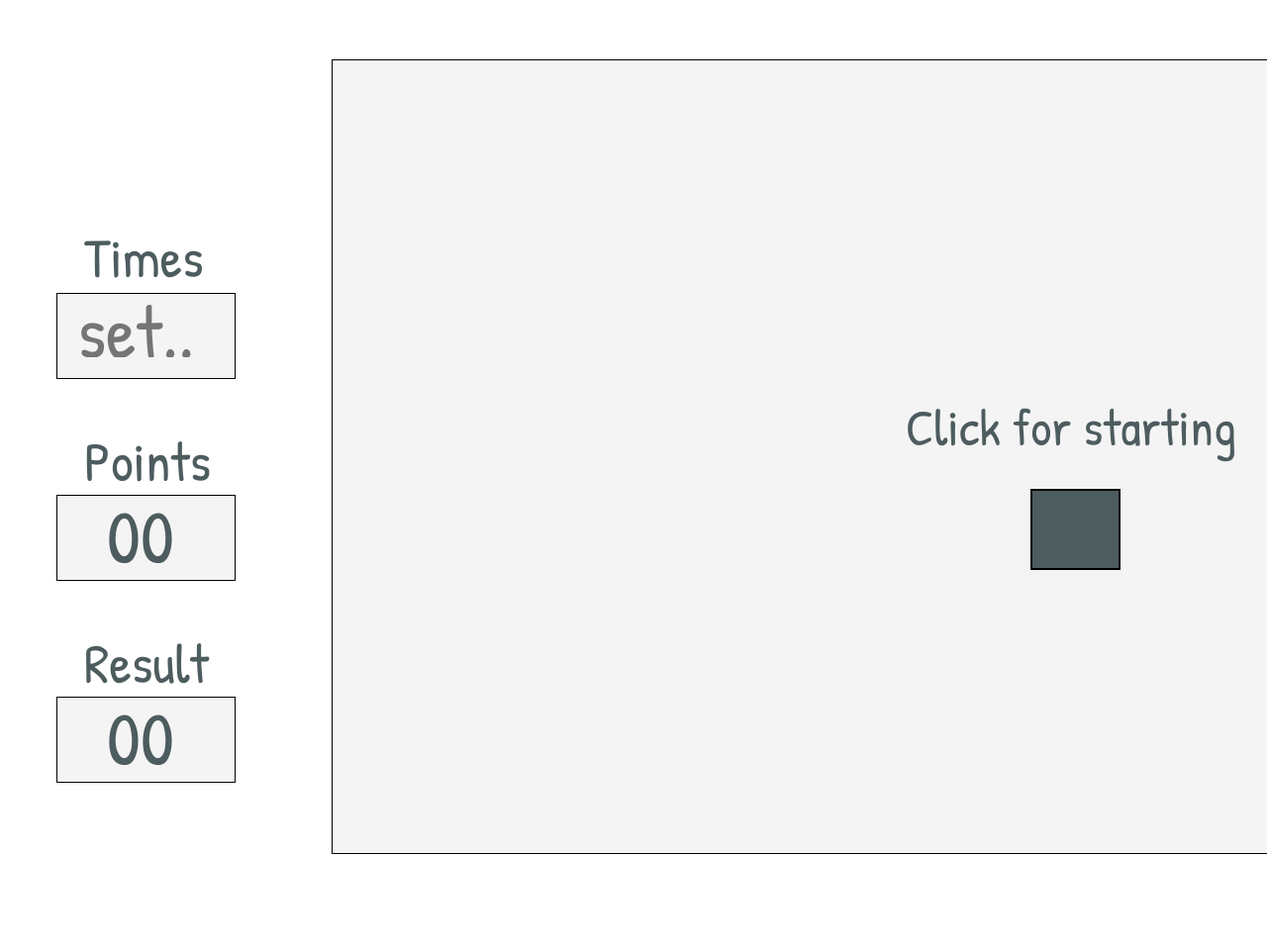
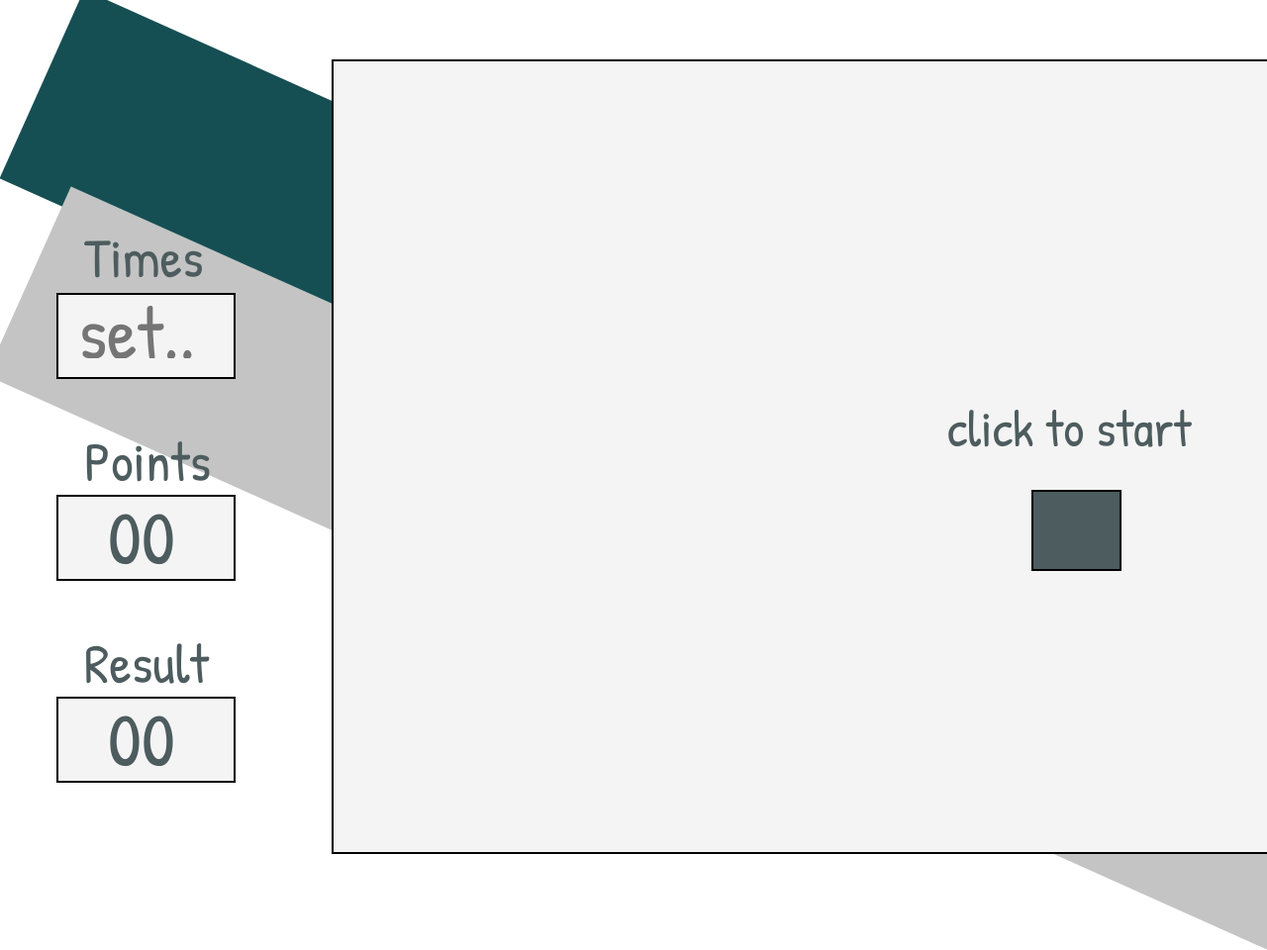
Before and after one commit to bimo1981/Reaction-cube-1.0.4, a plain HTML site: page html/index2.html in a window 1280 px wide. Shown: the top 960 px of the page at 99% size. Drawn offline with Linux system fonts and the light colour scheme; files whose address does not match are found by name.

Commit message:
add two pictures and change style2.css

```diff
--- a/html/index2.html
+++ b/html/index2.html
@@ -28,10 +28,14 @@
     </div>
 
     <div class="game-page">
-    <div class="name-for-start-button">Click for starting</div>
+    <div class="name-for-start-button">click to start</div>
     <div class="game-page-for-cube"></div>
     <div class="start-cube"></div>
     </div>
+
+    <div class="interface-block"></div>
+    <div class="interface-block1"></div>
+
     </div>
 
 <script src="../script/script.js"></script>
--- a/style/style.css
+++ b/style/style.css
@@ -74,7 +74,7 @@ body {
     position: absolute;
     width: 369px;
     height: 54px;
-    left: 840px;
+    left: 880px;
     top: 565px;
 
     font-family: "Patric";
@@ -96,3 +96,25 @@ body {
     border: 2px solid #000000;
     z-index: 2;
 }
+
+.interface-block{
+    position: absolute;
+    width: 209px;
+    height: 1310.37px;
+    left: 883px;
+    top: -300.53px;
+
+    background: #164F53;
+    transform: rotate(114.16deg);
+}
+
+.interface-block1{
+    position: absolute;
+    width: 209px;
+    height: 1310.37px;
+    left: 883px;
+    top: -50.53px;
+
+    background: #C4C4C4;
+    transform: rotate(114.16deg);
+}
--- a/style/style2.css
+++ b/style/style2.css
@@ -28,14 +28,15 @@ background: #FFFFFF;
     top: 60px;
 
     background: #F4F4F4;
-    border: 1px solid #000000;
+    border: 2px solid #000000;
+    z-index: 1;
 }
 
 .name-for-start-button{
     position: absolute;
     width: 364px;
     height: 54px;
-    left: 579px;
+    left: 620px;
     top: 335px;
 
     font-family: "Patric";
@@ -65,15 +66,18 @@ background: #FFFFFF;
     top: 296px;
 
     background-color: #F4F4F4;
-    border: 1px solid #000000;
+    border: 2px solid #000000;
+    z-index: 2;
 }
 
 .points-box{
     top: 500px;
+    z-index: 2;
 }
 
 .result-box {
     top: 704px;
+    z-index: 2;
 }
 
 .time-box-name, .points-box-name, .result-box-name {
@@ -88,14 +92,18 @@ background: #FFFFFF;
     line-height: 76px;
 
     color: #4D5C5E;
+    z-index: 2;
 }
 
 .points-box-name {
     top: 428px;
+    z-index: 2;
 }
+
 
 .result-box-name {
     top: 632px;
+    z-index: 2;
 }
 
 
@@ -112,6 +120,7 @@ background: #FFFFFF;
     line-height: 76px;
 
     color: #4D5C5E;
+    z-index: 2;
 }
 
 .time input {
@@ -126,9 +135,34 @@ background: #FFFFFF;
     height: 53px;
     top: 8px;
     left: -30px;
+    z-index: 2;
 }
 
 .hidden {
     visibility: hidden;
 
 }
+
+.interface-block{
+    position: absolute;
+    width: 209px;
+    height: 2000.37px;
+    left: 850px;
+    top: -505.53px;
+
+    background: #164F53;
+    transform: rotate(114.16deg);
+    z-index: 0;
+}
+
+.interface-block1{
+    position: absolute;
+    width: 209px;
+    height: 1810.37px;
+    left: 750px;
+    top: -250.53px;
+
+    background: #C4C4C4;
+    transform: rotate(114.16deg);
+    z-index: 0;
+}
```
Also changed, not shown: html/index.html (+3 -1 lines), pictures/1.png, pictures/2.png, 1 other file.
